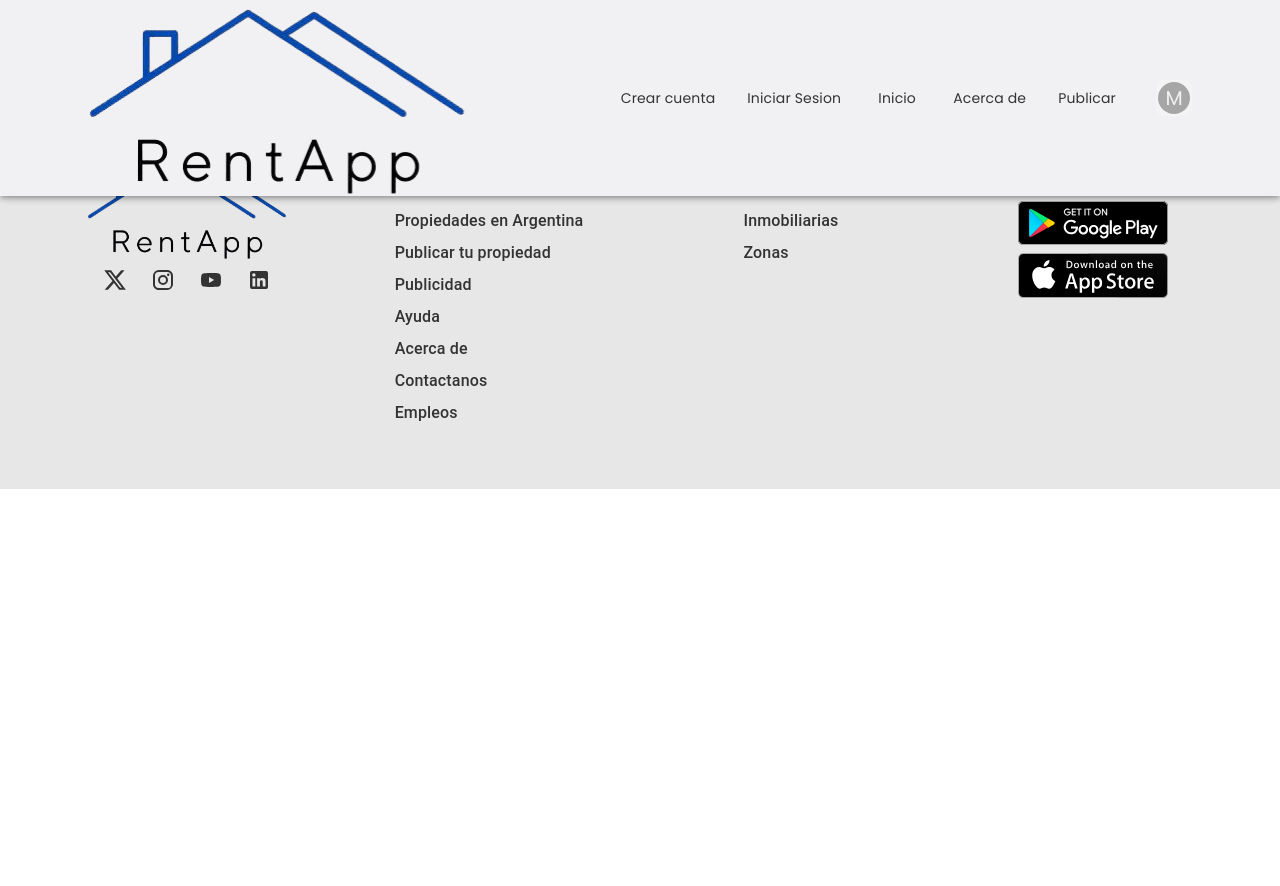
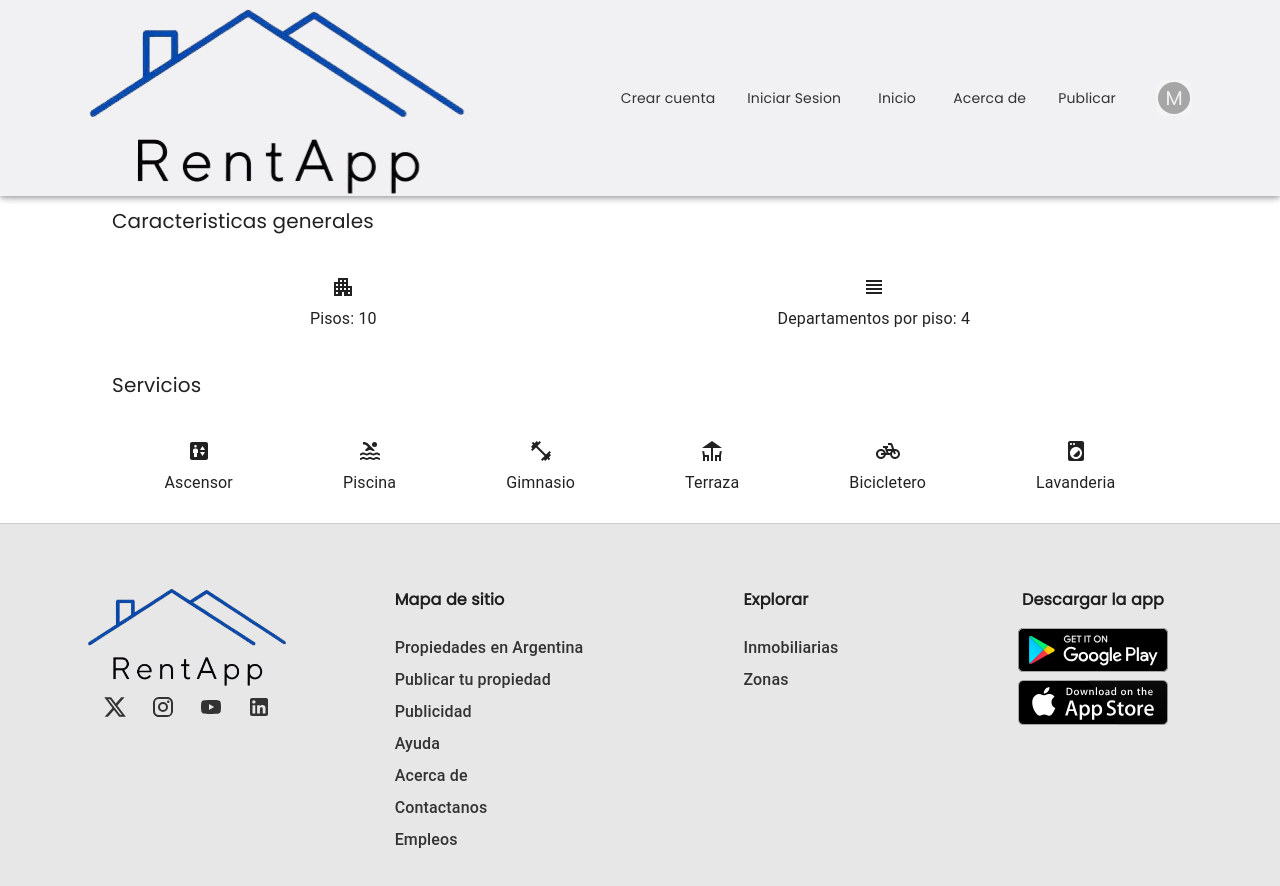
Before and after one commit to gonblas/rentapp, a React (Vite) app in the folder client/: page /building-full-view in a window 1280 px wide. Shown: the top 886 px of the page. Before the commit the page ends 800 px from the top, so only its background shows below. Built offline with nearby package versions, Linux system fonts and the light colour scheme.

Commit message:
Property and Building Headers

```diff
--- a/client/src/App.jsx
+++ b/client/src/App.jsx
@@ -8,6 +8,7 @@ import {
   PublishBuilding,
   Search,
   PropertyFullView,
+  BuildingFullView,
 } from "./pages"
 import NavBar from "./components/NavBar"
 import Footer from "./components/footer/Footer"
@@ -28,6 +29,7 @@ const App = () => {
           <Route path="/publish-building" element={<PublishBuilding />} />
           <Route path="/search" element={<Search />} />
           <Route path="/property-full-view" element={<PropertyFullView />} />
+          <Route path="/building-full-view" element={<BuildingFullView />} />
         </Routes>
         <Footer />
       </AppTheme>
--- /dev/null
+++ b/client/src/components/BuildingHeader.jsx
@@ -0,0 +1,92 @@
+import React from "react"
+import Typography from "@mui/material/Typography"
+import Container from "@mui/material/Container"
+import Grid from "@mui/material/Grid2"
+import FeatureItem from "./FeatureItem"
+import ElevatorIcon from "@mui/icons-material/Elevator"
+import PoolIcon from "@mui/icons-material/Pool"
+import FitnessCenterIcon from "@mui/icons-material/FitnessCenter"
+import DeckIcon from "@mui/icons-material/Deck"
+import PedalBikeIcon from "@mui/icons-material/PedalBike"
+import LocalLaundryServiceIcon from "@mui/icons-material/LocalLaundryService"
+import ApartmentIcon from "@mui/icons-material/Apartment"
+import ViewHeadlineIcon from "@mui/icons-material/ViewHeadline"
+
+function BuildingHeader({ building }) {
+  return (
+    <Container
+      sx={{
+        display: "flex",
+        flexDirection: "column",
+        width: "100%",
+        gap: "10px",
+      }}
+    >
+      <Typography variant="h4">{building.address}</Typography>
+
+      <Typography variant="h5" sx={{ pb: "15px" }}>
+        Neighborhood: {building.neighborhood_id}
+      </Typography>
+      <Typography variant="h6">Caracteristicas generales</Typography>
+      <Grid
+        container
+        direction="row"
+        spacing={2}
+        sx={{
+          justifyContent: "flex-start",
+          alignItems: "flex-start",
+          gap: "5px",
+          py: "20px",
+        }}
+      >
+        <FeatureItem
+          icon={<ApartmentIcon />}
+          text={`Pisos: ${building.floors}`}
+        />
+        <FeatureItem
+          icon={<ViewHeadlineIcon />}
+          text={`Departamentos por piso: ${building.apartments_per_floor}`}
+        />
+      </Grid>
+      <Typography variant="h6">Servicios</Typography>
+      <Grid
+        container
+        direction="row"
+        spacing={2}
+        sx={{
+          justifyContent: "flex-start",
+          alignItems: "flex-start",
+          gap: "5px",
+          py: "20px",
+        }}
+      >
+        <FeatureItem
+          icon={<ElevatorIcon />}
+          text={building.elevator ? "Ascensor" : "Sin ascensor"}
+        />
+        <FeatureItem
+          icon={<PoolIcon />}
+          text={building.pool ? "Piscina" : "Sin piscina"}
+        />
+        <FeatureItem
+          icon={<FitnessCenterIcon />}
+          text={building.gym ? "Gimnasio" : "Sin gimnasio"}
+        />
+        <FeatureItem
+          icon={<DeckIcon />}
+          text={building.terrace ? "Terraza" : "Sin terraza"}
+        />
+        <FeatureItem
+          icon={<PedalBikeIcon />}
+          text={building.bike_rack ? "Bicicletero" : "Sin bicicletero"}
+        />
+        <FeatureItem
+          icon={<LocalLaundryServiceIcon />}
+          text={building.laundry ? "Lavanderia" : "Sin lavanderia"}
+        />
+      </Grid>
+    </Container>
+  )
+}
+
+export default BuildingHeader
--- /dev/null
+++ b/client/src/components/FeatureItem.jsx
@@ -0,0 +1,22 @@
+import Container from "@mui/material/Container"
+
+function FeatureItem({ icon, text }) {
+  return (
+    <Container
+      sx={{
+        display: "flex",
+        flexDirection: "column",
+        alignItems: "center",
+        gap: "8px",
+        width: "auto",
+        p: "8px 10px",
+        whiteSpace: "nowrap",
+      }}
+    >
+      {icon}
+      {text}
+    </Container>
+  )
+}
+
+export default FeatureItem
--- a/client/src/components/PropertyCard.jsx
+++ b/client/src/components/PropertyCard.jsx
@@ -324,9 +324,7 @@ function PropertyCard({ property }) {
             border: "none",
           }}
         >
-          <InfoTag>
-            {property.features.square_meters} m<sup>2</sup>
-          </InfoTag>
+          <InfoTag>`${property.features.square_meters} m²`</InfoTag>
           <InfoTag>{property.features.rooms} amb</InfoTag>
           <InfoTag>
             {property.features.location === "front"
--- /dev/null
+++ b/client/src/components/PropertyHeader.jsx
@@ -0,0 +1,117 @@
+import React from "react"
+import Typography from "@mui/material/Typography"
+import Container from "@mui/material/Container"
+import Grid from "@mui/material/Grid2"
+import FeatureItem from "./FeatureItem"
+import SensorDoorIcon from "@mui/icons-material/SensorDoor"
+import SquareFootIcon from "@mui/icons-material/SquareFoot"
+import PetsIcon from "@mui/icons-material/Pets"
+import GarageIcon from "@mui/icons-material/Garage"
+import YardIcon from "@mui/icons-material/Yard"
+import BalconyIcon from "@mui/icons-material/Balcony"
+import GpsNotFixedIcon from "@mui/icons-material/GpsNotFixed"
+
+function PropertyHeader({ property }) {
+  return (
+    <Container
+      sx={{
+        display: "flex",
+        flexDirection: "column",
+        width: "100%",
+        gap: "10px",
+      }}
+    >
+      <Container
+        sx={{
+          display: "flex",
+          flexDirection: "row",
+          justifyContent: "space-between",
+          alignItems: "center",
+          px: "0px!important",
+        }}
+      >
+        <Typography variant="h4">
+          ${property.features.rental_value.toLocaleString("es-ES")}
+        </Typography>
+        <Typography variant="h4">{property.location.address}</Typography>
+      </Container>
+
+      <Container
+        sx={{
+          display: "flex",
+          flexDirection: "row",
+          justifyContent: "space-between",
+          alignItems: "center",
+          px: "0px!important",
+        }}
+      >
+        <Typography variant="body2">
+          Expensas: ${property.features.expenses_value.toLocaleString("es-ES")}
+        </Typography>
+        <Typography variant="body2">
+          Neighborhood: {property.location.neighborhood_id}
+        </Typography>
+      </Container>
+
+      <Typography
+        variant="h6"
+        sx={{
+          mt: "2.5rem",
+        }}
+      >
+        Caracteristicas generales
+      </Typography>
+      <Grid
+        container
+        direction="row"
+        spacing={2}
+        sx={{
+          justifyContent: "flex-start",
+          alignItems: "flex-start",
+          gap: "2px",
+          py: "20px",
+        }}
+      >
+        <FeatureItem
+          icon={<SensorDoorIcon />}
+          text={`Ambientes: ${property.features.rooms}`}
+        />
+        <FeatureItem
+          icon={<SquareFootIcon />}
+          text={`${property.features.square_meters} m²`}
+        />
+        <FeatureItem
+          icon={<GpsNotFixedIcon />}
+          text={property.features.location}
+        />
+        <FeatureItem
+          icon={<BalconyIcon />}
+          text={`Balcones: ${property.features.balconies}`}
+        />
+        <FeatureItem
+          icon={<YardIcon />}
+          text={property.features.backyard ? "Jardin" : "Sin jardin"}
+        />
+        <FeatureItem
+          icon={<GarageIcon />}
+          text={property.features.garage ? "Cochera" : "Sin cochera"}
+        />
+        <FeatureItem
+          icon={<PetsIcon />}
+          text={
+            property.features.pet_friendly
+              ? "Acepta mascotas"
+              : "No acepta mascotas"
+          }
+        />
+      </Grid>
+    </Container>
+  )
+}
+
+// features: {
+//   rental_value: 350000,
+//   expenses_value: 28000,
+// },
+
+export default PropertyHeader
--- /dev/null
+++ b/client/src/pages/BuildingFullView.jsx
@@ -0,0 +1,35 @@
+import React from "react"
+import { Container } from "@mui/material"
+import BuildingHeader from "../components/BuildingHeader"
+
+const building = {
+  id: 0,
+  address: "Avenida Segurola al 4300 y Calle Habana",
+  neighborhood_id: 12,
+  floors: 10,
+  apartments_per_floor: 4,
+  elevator: true,
+  pool: true,
+  gym: true,
+  terrace: true,
+  bike_rack: true,
+  laundry: true,
+}
+
+const BuildingFullView = () => {
+  return (
+    <Container
+      sx={{
+        display: "flex",
+        flexDirection: "column",
+        alignItems: "center",
+        justifyContent: "center",
+        width: "90%",
+      }}
+    >
+      <BuildingHeader building={building}></BuildingHeader>
+    </Container>
+  )
+}
+
+export default BuildingFullView
--- a/client/src/pages/PropertyFullView.jsx
+++ b/client/src/pages/PropertyFullView.jsx
@@ -1,6 +1,6 @@
 import React from "react"
 import { Container } from "@mui/material"
-import Property from "../components/Property"
+import PropertyHeader from "../components/PropertyHeader"
 
 const property = {
   id: 0,
@@ -63,7 +63,7 @@ const PropertyFullView = () => {
         width: "90%",
       }}
     >
-      <Property property={property}></Property>
+      <PropertyHeader property={property}></PropertyHeader>
     </Container>
   )
 }
--- a/client/src/pages/index.js
+++ b/client/src/pages/index.js
@@ -5,3 +5,4 @@ export { default as PublishProperty } from "./PublishProperty"
 export { default as PublishBuilding } from "./PublishBuilding"
 export { default as Search } from "./Search"
 export { default as PropertyFullView } from "./PropertyFullView"
+export { default as BuildingFullView } from "./BuildingFullView"
```
